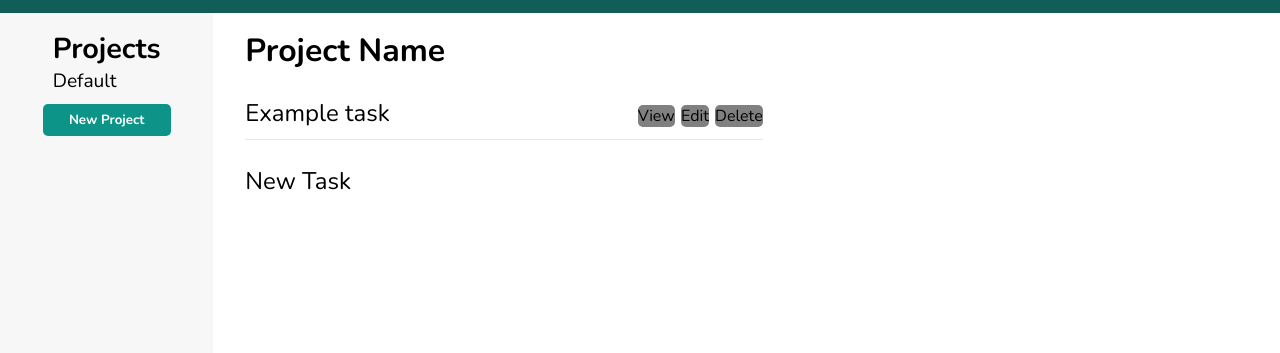
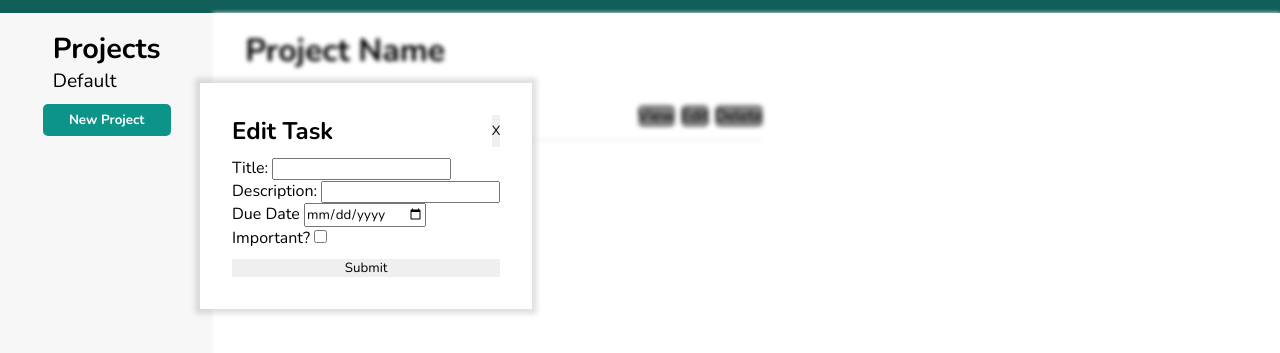
Before and after one commit to LincolnHubbard/to-do, a website built with webpack: page src/index.html in a window 1280 px wide. Shown: the part 117-470 px from the top of the page. Built offline with nearby package versions, Linux system fonts and the light colour scheme.

Commit message:
begin mockup of task edit window

```diff
--- a/src/display.js
+++ b/src/display.js
@@ -3,22 +3,43 @@ import { Manager } from "./manager";
 export class DisplayController{
 
     constructor(){
+        this.manager = new Manager();
+
+        //find DOM elements
         this.newProjectButton = document.querySelector('#newProjectButton');
         this.newTaskButton = document.querySelector('#newTaskButton');
+        this.projectList = document.querySelector('#project-list');
+        this.taskList = document.querySelector('#task-list');
+
         this.initializeDisplay();
     }
 
     initializeDisplay(){
         if(this.newProjectButton){
             console.log("New project button found");
+            this.newProjectButton.addEventListener('click', () =>{
+                this.createProjectWindow();
+            })
         }
 
         if(this.newTaskButton){
             console.log("New task button found");
-            this.newProjectButton.addEventListener('click', () =>{
+            this.newTaskButton.addEventListener('click', () =>{
                 this.createTaskWindow();
             })
         }
+
+        if(this.projectList){
+            console.log("Project list found");
+        }
+
+        if(this.taskList){
+            console.log("Task list found");
+        }
+    }
+
+    createProjectWindow(){
+        console.log("Creating new project");
     }
 
     createTaskWindow(){
--- a/src/index.html
+++ b/src/index.html
@@ -38,5 +38,33 @@
             <button id="newTaskButton">New Task</button>
         </div>
     </div>
+    <div id="task-edit-window">
+        <div id="task-edit-window-top">
+            <h2>Edit Task</h2>
+            <button>X</button>
+        </div>
+        <form action="">
+            <ul>
+                <li>
+                    <label for="">Title:</label>
+                    <input type="text"></input>
+                </li>
+                <li>
+                    <label for="">Description:</label>
+                    <input type="text"></input>
+                </li>
+                <li>
+                    <label for="">Due Date</label>
+                    <input type="date"></input>
+                </li>
+                <li>
+                    <label for="">Important?</label>
+                    <input type="checkbox"></input>
+                </li>
+            </ul>
+        </form>
+        <button>Submit</button>
+
+    </div>
 </body>
 </html>
--- a/src/style.css
+++ b/src/style.css
@@ -14,6 +14,10 @@ body, html{
 
 li{
     list-style: none;
+}
+
+button{
+    border: none;
 }
 
 header{
@@ -65,6 +69,7 @@ header{
     gap: 25px;
     padding-left: 2rem;
     padding-top: 1rem;
+    filter: blur(2px);
 }
 
 .main button{
@@ -97,3 +102,24 @@ header{
     font-size: 1rem;
     justify-self: flex-end;
 }
+
+#task-edit-window{
+    position: fixed;
+    top: 25vh;
+    left: 25vh;
+    /* width: 50vh;
+    height: 50vh; */
+    z-index: 1000;
+    background-color: white;
+    box-shadow: 0px 0px 5px 5px rgba(0, 0, 0, 0.123);
+    display: flex;
+    flex-direction: column;
+    padding: 2rem;
+    gap: 10px;
+    /* display:none; */
+}
+
+#task-edit-window-top{
+    display: flex;
+    justify-content: space-between;
+}
```
